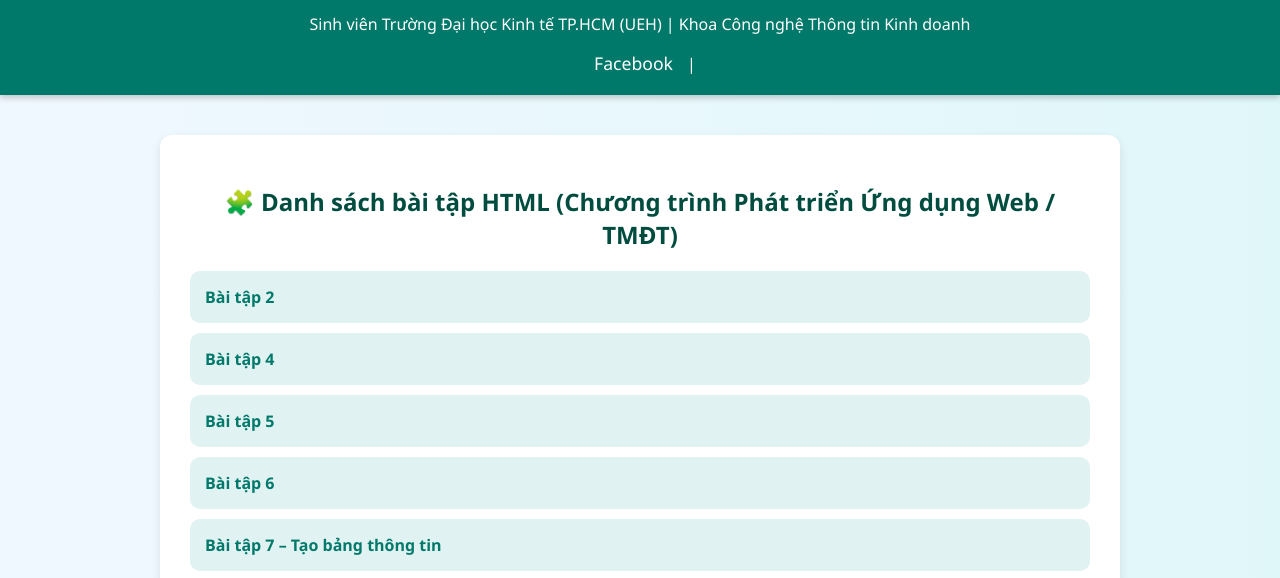
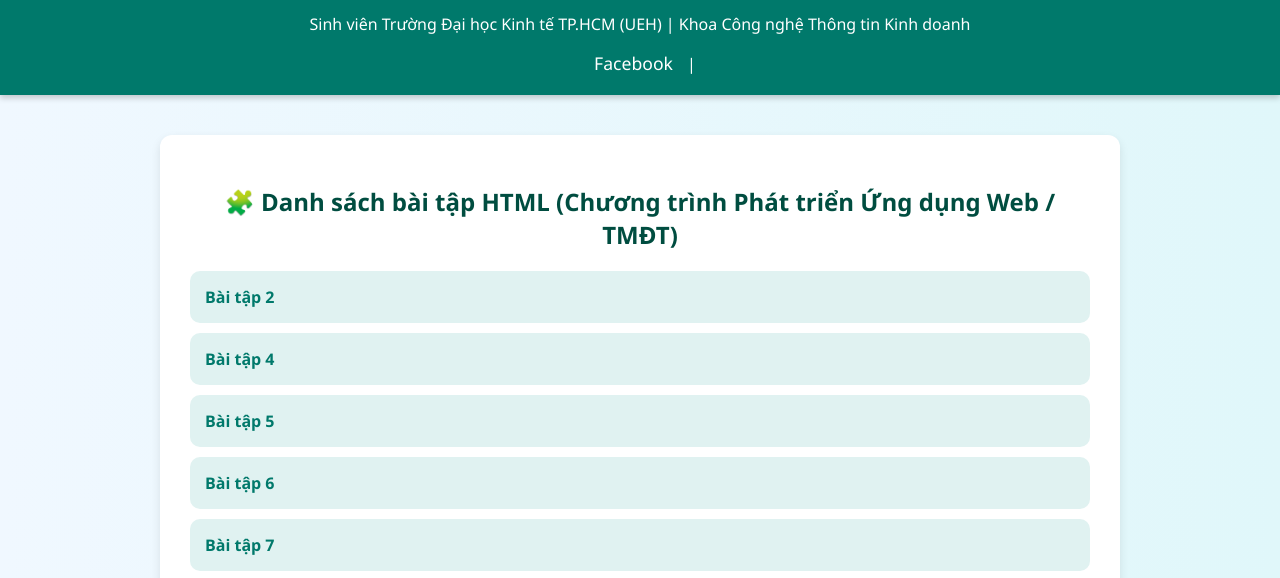
Before and after one commit to trungnguyen31231024545/BaiTapTuan3, a plain HTML site: page index.html in a window 1280 px wide. Shown: the part 219-797 px from the top of the page. Drawn offline with Linux system fonts and the light colour scheme.

Commit message:
Simplify link text for Bài tập 7
Removed extra description from the link for Bài tập 7.

```diff
--- a/index.html
+++ b/index.html
@@ -100,7 +100,7 @@
             <li><a href="VeNha/BaiTap4.html" target="_blank">Bài tập 4</a></li>
             <li><a href="VeNha/BaiTap5.html" target="_blank">Bài tập 5</a></li>
             <li><a href="VeNha/BaiTap6.html" target="_blank">Bài tập 6</a></li>
-            <li><a href="VeNha/BaiTap7.html" target="_blank">Bài tập 7 – Tạo bảng thông tin</a></li>
+            <li><a href="VeNha/BaiTap7.html" target="_blank">Bài tập 7</a></li>
             <li><a href="VeNha/BaiTap8b.html" target="_blank">Bài tập 8b</a></li>
             <li><a href="VeNha/BaiTap9.html" target="_blank">Bài tập 9</a></li>
         </ul>
```
